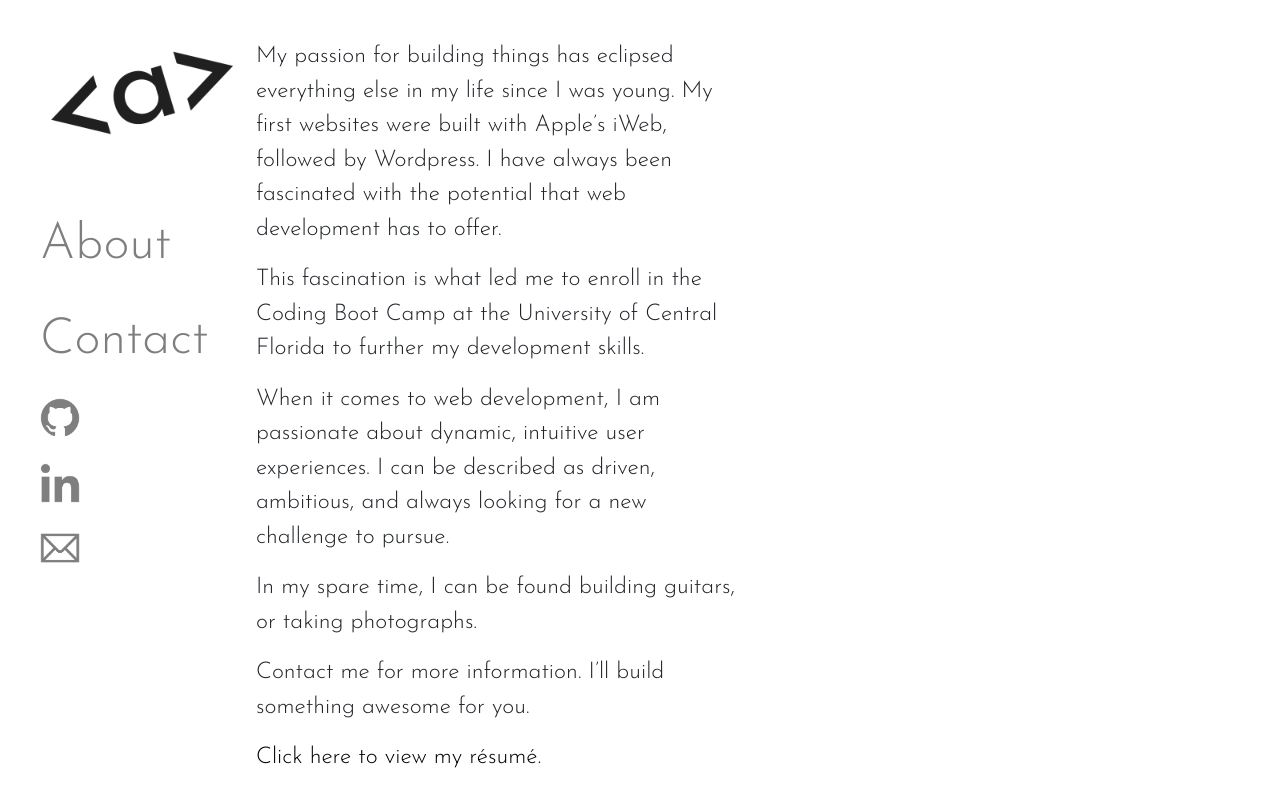
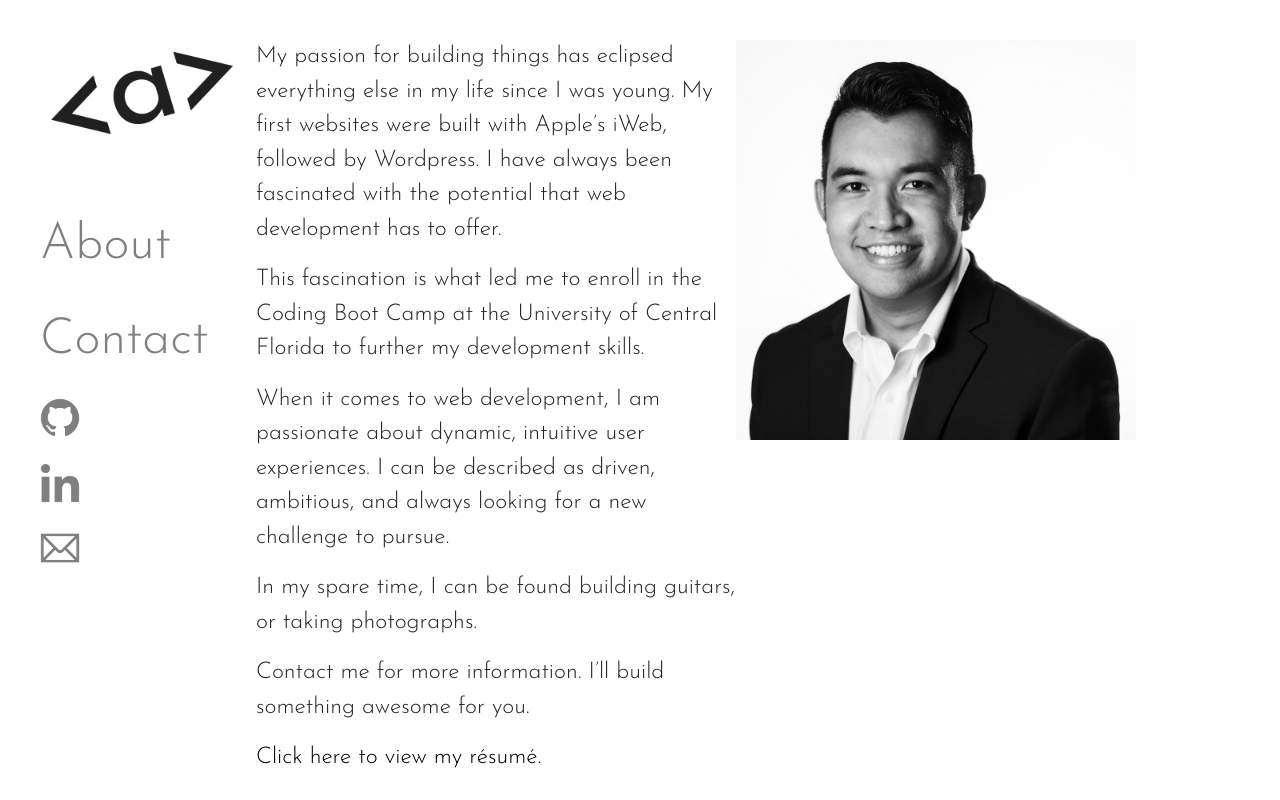
Before and after one commit to adamalcantara/alcantara_development, a React (Create React App) app: page /about in a window 1280 px wide. Built offline with nearby package versions, Linux system fonts and the light colour scheme.

Commit message:
Starting to add modals

```diff
--- a/src/pages/About/index.js
+++ b/src/pages/About/index.js
@@ -2,10 +2,11 @@ import React from "react";
 import { Link } from "react-router-dom";
 import "./style.css";
 import resume from "./AAResume2021.pdf";
+import profile from "./adam_headshot_small.jpg";
 
 function About() {
     return (
-        <div>
+        <div id="contentBox">
             <div id="textbox">
                 <p>My passion for building things has eclipsed everything else in my life since I was young.  My first websites were built with Apple’s iWeb, followed by Wordpress.  I have always been fascinated with the potential that web development has to offer.</p>
                 <p>This fascination is what led me to enroll in the Coding Boot Camp at the University of Central Florida to further my development skills.</p>
@@ -14,6 +15,7 @@ function About() {
                 <p>Contact me for more information.  I’ll build something awesome for you.</p>
                 <a id="resume" href={resume}>Click here to view my résumé.</a>
             </div>
+            <img src={profile} id="image"></img>
 
         </div>
     )
--- a/src/pages/About/style.css
+++ b/src/pages/About/style.css
@@ -1,3 +1,8 @@
+#contentBox {
+    display: flex;
+
+}
+
 #textbox {
     font-weight: 300;
     font-size: 23px;
@@ -8,3 +13,9 @@
     text-decoration: none;
     color: black;
 }
+
+#image {
+    float: right;
+    width: 400px;
+    height: 400px;
+}
```
Also changed, not shown: src/pages/About/adam_headshot_small.jpg (added).
